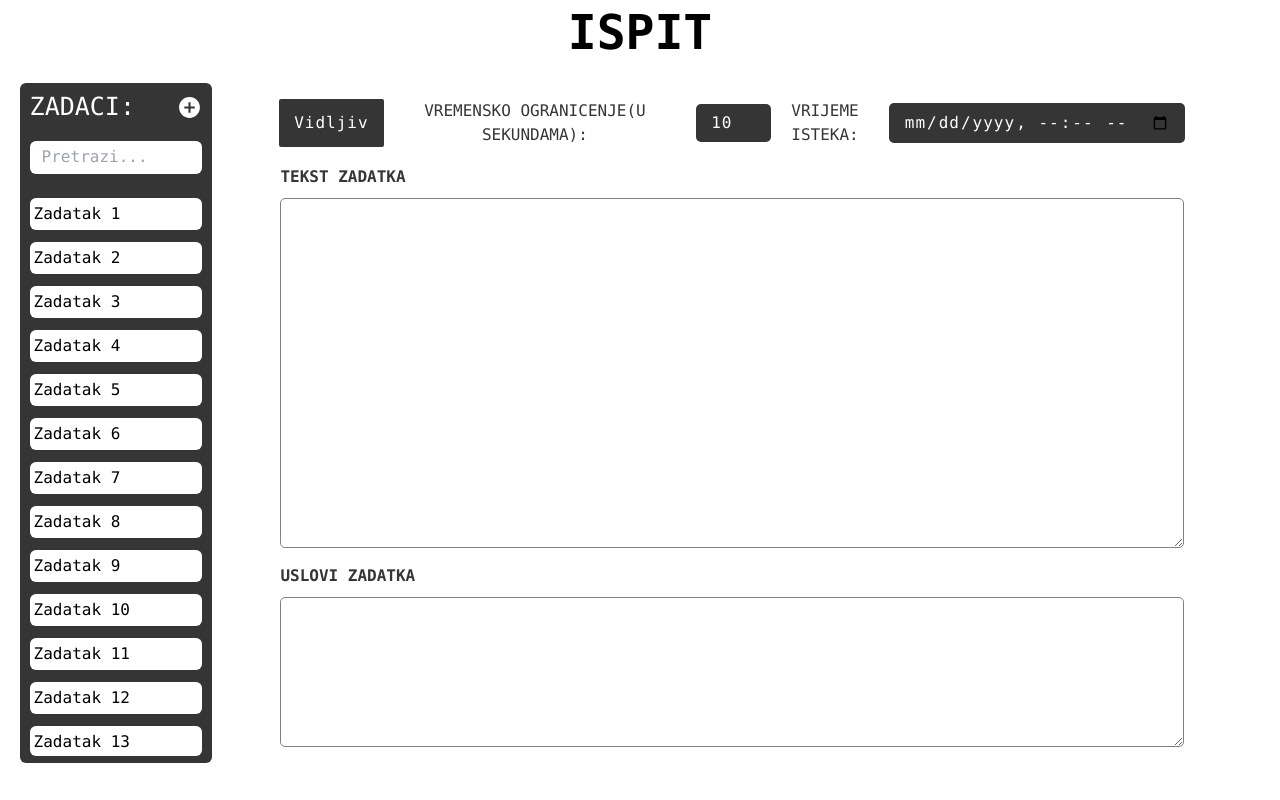
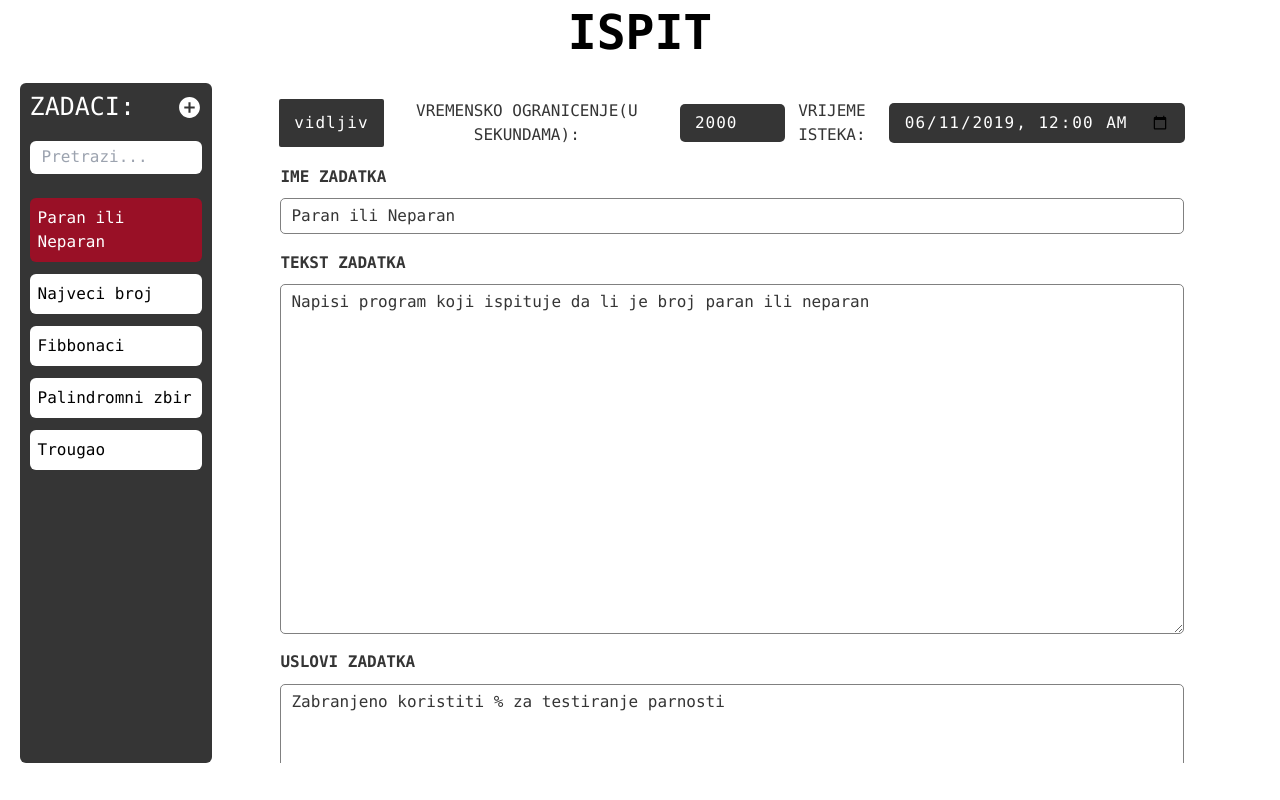
Before and after one commit to AdnanGlc/ai-fit-judge, a React (Create React App) app: page /admin-dashboard in a window 1280 px wide. Built offline with nearby package versions, Linux system fonts and the light colour scheme.

Commit message:
Finished UI

```diff
--- a/package.json
+++ b/package.json
@@ -15,12 +15,13 @@
     "cors": "^2.8.5",
     "dotenv": "^16.0.3",
     "express": "^4.18.2",
+    "jotai": "^2.2.1",
     "openai": "^3.2.1",
     "react": "^18.2.0",
     "react-dom": "^18.2.0",
     "react-icons": "^4.8.0",
     "react-router": "^6.11.1",
-    "react-router-dom": "^6.11.1",
+    "react-router-dom": "^6.13.0",
     "react-scripts": "5.0.1",
     "react-uuid": "^2.0.0",
     "state-local": "^1.0.7",
--- a/src/components/AdminPage/PostavkaZadatka.jsx
+++ b/src/components/AdminPage/PostavkaZadatka.jsx
@@ -1,25 +1,39 @@
-import React from "react";
+import React,{useEffect, useState} from "react";
+import {odabraniZadatak, Zadaci} from '../database/PostavkaZadataka';
+import {useAtom} from 'jotai';
 
 const PostavkaZadatka = () => {
+  const[odabraniZad, setOdabraniZad] = useAtom(odabraniZadatak);
+  const [zadaci, setZadaci] = useAtom(Zadaci)
+  console.log(odabraniZad)
   return (
-    <div className="admin-zadaci w-[75%] bg-white h-auto min-h-[85%] pt-4 ml-5  flex flex-wrap">
-      <div className="ispit-trajanje ml-[2%] w-[96%] pl-2 pr-2">
-        <button className="bg-gray-200">Vidljiv</button>
+    <>
+   <div className="admin-zadaci w-[75%] bg-white h-auto min-h-[85%] pt-4 ml-5  flex flex-wrap">
+   {zadaci.length > 0 &&
+    (
+    <><div className="ispit-trajanje ml-[2%] w-[96%] pl-2 pr-2">
+        <button className="bg-gray-200">{odabraniZad.vidljivost}</button>
         <div>
           <p>Vremensko ogranicenje(u sekundama):</p>
-          <input value={10} type="number" min={1} max={60} />
+          <input value={odabraniZad.vremenskoOgranicenje} type="number" min={1} max={10000}
+          onChange={(e)=>setOdabraniZad({...odabraniZad, vremenskoOgranicenje:e.target.value})} />
+
         </div>
         <div>
           <p>Vrijeme isteka:</p>
-          <input type="datetime-local" />
+          <input type="datetime-local"
+          value={odabraniZad.istekZadatka}
+          onchange={(e)=>console.log(e.target.value)} />
         </div>
       </div>
       {/* --------------------tekst i uslovi zadatka zadatka-------------------- */}
       <div className="ml-[2%] w-[96%] bg-white h-auto border-slate-500 rounded-md">
+      <h2 className="ml-[1%] mt-2 font-bold">Ime zadatka</h2>
+        <input className="bg-white w-[98%] h-[auto] m-[1%] p-1" value={odabraniZad.imeZadatka} onChange={(e)=>setOdabraniZad({...odabraniZad, imeZadatka:e.target.value})}></input>
         <h2 className="ml-[1%] mt-2 font-bold">Tekst zadatka</h2>
-        <textarea className=" bg-slate-100 w-[98%] h-[350px] m-[1%] p-1"></textarea>
+        <textarea className=" bg-slate-100 w-[98%] h-[350px] m-[1%] p-1" value={odabraniZad.tekstZadatka} onChange={(e)=>setOdabraniZad({...odabraniZad, tekstZadatka:e.target.value})}></textarea>
         <h2 className="ml-[1%] font-bold">Uslovi zadatka</h2>
-        <textarea className="bg-slate-100 w-[98%] h-[150px] m-[1%] p-1"></textarea>
+        <textarea className="bg-slate-100 w-[98%] h-[150px] m-[1%] p-1" value={odabraniZad.usloviZadatka} onChange={(e)=>setOdabraniZad({...odabraniZad, usloviZadatka:e.target.value})}></textarea>
       </div>
       {/* --------------------Kod zadatka, primjeri inputa i outputa--------------------  */}
       <div className=" ml-[2%] w-[96%]   border-2 border-slate-500 rounded-md flex flex-wrap">
@@ -27,56 +41,149 @@ const PostavkaZadatka = () => {
         <textarea
           className="bg-slate-100 w-[100%] h-[550px] m-[1%] p-1"
           placeholder="Ovdje postavite ispravan kod zadatka"
+          value={odabraniZad.kodZadatka} onChange={(e)=>setOdabraniZad({...odabraniZad, kodZadatka:e.target.value})}
+
         ></textarea>
       </div>
       {/* .........inputi i outputi......... */}
+      <h1 className="mt-10 text-2xl text-[#813636] font-bold w-[96%] pl-2 pr-2 m-auto">Otkriveni primjeri</h1>
       <div className="primjeriInputa w-[96%] pl-2 pr-2 ">
-        <div className="primjer ">
-          <div className="">
-            <h3>Primjer inputa 1</h3>
-            <textarea placeholder="input 1: npr. 'Unesite n:5'"></textarea>
-          </div>
-          <div className="">
-            <h3>Primjer outputa 1</h3>
-            <textarea placeholder="output 1: npr. 'Broj je paran'"></textarea>
-          </div>
+        {odabraniZad.testPrimjeri && odabraniZad.testPrimjeri.map((primjer, i)=>{
+          return (
+          <div className="primjer" key={i}>
+
+              <h3>Primjer inputa {i+1}</h3>
+              <textarea placeholder="" value={primjer.ulaz} onChange={(e)=>{
+                    let lista = odabraniZad.testPrimjeri.map((pr,j)=>{
+                      if(i === j){
+                        pr.ulaz = e.target.value;
+                      }
+                      return pr;
+                    })
+                    setOdabraniZad({...odabraniZad,testPrimjeri:lista})
+
+
+              }}></textarea>
+
+
+              <h3>Primjer outputa {i+1}</h3>
+              <textarea placeholder="" value={primjer.izlaz} onChange={(e)=>{
+                let lista = odabraniZad.testPrimjeri.map((pr,j)=>{
+                  if(i === j){
+                    pr.izlaz = e.target.value;
+                  }
+                  return pr;
+                })
+                setOdabraniZad({...odabraniZad,testPrimjeri:lista})
+              }}></textarea>
+
+            </div>
+          )
+        })}
+        <div className="primjer" onClick={()=>{
+          setOdabraniZad({...odabraniZad,testPrimjeri:[...odabraniZad.testPrimjeri, {ulaz:"",izlaz:""}]})
+        }}>
+          Add New input
+        </div>
         </div>
 
-        <div className="primjer ">
-          <div className="">
-            <h3>Primjer inputa 1</h3>
-            <textarea placeholder="input 1: npr. 'Unesite n:5'"></textarea>
-          </div>
-          <div className="">
-            <h3>Primjer outputa 1</h3>
-            <textarea
-              className="text-white"
-              placeholder="output 1: npr. 'Broj je paran'"
-            ></textarea>
-          </div>
+        <h1 className="mt-10 text-2xl text-[#813636] font-bold w-[96%] pl-2 pr-2 m-auto">Skriveni primjeri</h1>
+        <div className="primjeriInputa w-[96%] pl-2 pr-2 ">
+        {odabraniZad.testPrimjeri && odabraniZad.skriveniTestPrimjeri.map((primjer, i)=>{
+          return (
+          <div className="primjer" key={i}>
+
+              <h3>Primjer inputa {i+1}</h3>
+              <textarea placeholder="" value={primjer.ulaz} onChange={(e)=>{
+                    let lista = odabraniZad.skriveniTestPrimjeri.map((pr,j)=>{
+                      if(i === j){
+                        pr.ulaz = e.target.value;
+                      }
+                      return pr;
+                    })
+                    setOdabraniZad({...odabraniZad,skriveniTestPrimjeri:lista})
+
+
+              }}></textarea>
+
+
+              <h3>Primjer outputa {i+1}</h3>
+              <textarea placeholder="" value={primjer.izlaz} onChange={(e)=>{
+                let lista = odabraniZad.skriveniTestPrimjeri.map((pr,j)=>{
+                  if(i === j){
+                    pr.izlaz = e.target.value;
+                  }
+                  return pr;
+                })
+                setOdabraniZad({...odabraniZad,skriveniTestPrimjeri:lista})
+              }}></textarea>
+
+            </div>
+          )
+        })}
+        <div className="primjer" onClick={()=>{
+          setOdabraniZad({...odabraniZad,skriveniTestPrimjeri:[...odabraniZad.skriveniTestPrimjeri, {ulaz:"",izlaz:""}]})
+        }}>
+          Add New input
+        </div>
         </div>
 
-        <div className="primjer">
-          <div className="">
-            <h3>Primjer inputa 1</h3>
-            <textarea placeholder="input 1: npr. 'Unesite n:5'"></textarea>
-          </div>
-          <div className="">
-            <h3>Primjer outputa 1</h3>
-            <textarea placeholder="output 1: npr. 'Broj je paran'"></textarea>
-          </div>
-        </div>
-      </div>
       <div className="buttons m-[2%] w-[98%] rounded-md flex justify-end p-2">
-        <button className="delete text-sm px-5 py-2.5 text-center mr-2 mb-2">
+        <button className="delete text-sm px-5 py-2.5 text-center mr-2 mb-2"
+        onClick={()=>{
+          let lista = zadaci.filter(zad=>zad.zadatakID !== odabraniZad.zadatakID)
+          setZadaci([...lista])
+          console.log(lista)
+          if(lista.length !==  0){
+          setOdabraniZad(lista[lista.length-1])
+          }else{
+            setOdabraniZad({})
+          }
+          // }else{
+          //   setOdabraniZad({ zadatakID: "",
+          //   imeZadatka: "",
+          //   tekstZadatka:
+          //     "",
+          //   usloviZadatka:
+          //     "",
+          //   slika: "",
+          //   podudarnost: "",
+          //   vidljivost: "",
+          //   vremenskoOgranicenje: "", //ms
+          //   istekZadatka: "",
+          //   testPrimjeri: [
+
+          //   ],
+          //   skriveniTestPrimjeri: [
+
+          //   ],})
+          // }
+          }}>
           Obrisi zadatak
         </button>
-        <button className="update text-sm px-5 py-2.5 text-white text-center mr-2 mb-2">
+        <button className="update text-sm px-5 py-2.5 text-white text-center mr-2 mb-2"
+
+        onClick={()=>{
+          let lista = zadaci.map((zad,i)=>{
+            if(i==parseInt(odabraniZad.zadatakID) - 1){
+              zad = odabraniZad;
+            }
+            return zad;
+          })
+          setZadaci(lista)
+          setOdabraniZad(odabraniZad)
+        }
+        }>
           Azuriraj zadatak
         </button>
       </div>
+      </>
+        )}
+        {zadaci.length == 0 && <h1 className="w-full text-center uppercase text-2xl">Napravite zadatak da biste mogli uređivati!</h1>}
+
     </div>
-  );
+     </>
+  )
 };
 
 export default PostavkaZadatka;
--- a/src/components/AdminPage/ZadaciSidebar.jsx
+++ b/src/components/AdminPage/ZadaciSidebar.jsx
@@ -1,32 +1,59 @@
-import React from "react";
+import React, { useEffect } from "react";
 import "./admin.css";
 import { MdAddCircle } from "react-icons/md";
+import {Zadaci} from '../database/PostavkaZadataka'
+import {odabraniZadatak} from '../database/PostavkaZadataka'
+import {useAtom} from 'jotai'
 
 const ZadaciSidebar = () => {
-  const listaZadataka = [];
-  for (let i = 1; i <= 100; i++) {
-    listaZadataka.push(
-      <li
-        className="mt-3 flex bg-white p-1 rounded-md hover:opacity-70 relative"
-        key={i}
-      >
-        <button className="w-full text-left">Zadatak {i}</button>
-      </li>
-    );
+const [zadaci, setZadaci] = useAtom(Zadaci);
+const[odabraniZad, setOdabraniZadatak] = useAtom(odabraniZadatak)
+useEffect(()=>{
+  if(zadaci.length > 0){
+setOdabraniZadatak(zadaci[0]);
   }
-
+},[])
   return (
     <div className="sidebar  md:w-[15%] h-full md:h-[85vh] m-5 rounded-md border-1 pt-3 pb-11 flex flex-wrap justify-center">
       <div className="zadaci">
         <p>Zadaci:</p>
-        <MdAddCircle className="add"></MdAddCircle>
+        <MdAddCircle
+        className="add"
+        onClick={()=>{setZadaci([...zadaci,{
+          zadatakID:zadaci.length+1,
+          imeZadatka: "",
+          tekstZadatka:"",
+          usloviZadatka:"",
+          slika: "",
+          podudarnost: "",
+          vidljivost: "Nevidljiv",
+          vremenskoOgranicenje: "", //ms
+          istekZadatka: "",
+          testPrimjeri: [],
+          skriveniTestPrimjeri: []
+        }
+      ])
+      }}
+        ></MdAddCircle>
       </div>
       <input
         placeholder="Pretrazi..."
         className=" bg-white rounded-md pl-3 mt-1 md:w-[90%] p-1 w-full border-none"
       />
       <ul className="border-slate-500 mt-3 w-full md:w-[90%] rounded-md h-[85%]">
-        {listaZadataka}
+        {zadaci.length == 0 && <h1 className="text-center uppercase text-white">Nema zadataka!</h1>}
+        {zadaci.map(zadatak=>{
+        return(<li
+
+         className={zadatak.zadatakID === odabraniZad.zadatakID ? "mt-3 flex bg-[#991026] text-white p-2 rounded-md hover:opacity-70 relative" : "mt-3 flex bg-white p-2 rounded-md hover:opacity-70 relative"}
+         onClick={()=>{
+          setOdabraniZadatak(zadatak);
+         }}
+       >
+         {zadatak.imeZadatka}
+       </li>)
+
+        })}
       </ul>
     </div>
   );
--- a/src/components/AdminPage/admin.css
+++ b/src/components/AdminPage/admin.css
@@ -67,7 +67,7 @@
 .admin-zadaci div {
   border: none;
 }
-.admin-zadaci textarea {
+.admin-zadaci textarea,.admin-zadaci input {
   border: 1px solid grey;
   background-color: white;
   padding: 5px 10px;
@@ -93,12 +93,17 @@
 }
 .primjer {
   font-weight: bold;
-  width: 45%;
   margin-top: 20px;
+  display:flex;
+  flex-direction: column;
+  align-items: center;
+  justify-content: center;
+  width:48%;
 }
 .primjer h3 {
   font-size: 18px;
   margin-bottom: 5px;
+  width: 100%;
 }
 .ispit-trajanje {
   background-color: transparent;
@@ -126,6 +131,7 @@
   padding: 7px 15px;
   letter-spacing: 1px;
   border-radius: 5px;
+  width:auto;
 }
 
 .buttons button {
--- a/src/components/StudentPage/StudentDashboard.jsx
+++ b/src/components/StudentPage/StudentDashboard.jsx
@@ -4,6 +4,7 @@ import ZadatakContent from "./ZadatakContent";
 import { Zadaci } from "../database/PostavkaZadataka";
 import axios from "axios";
 import { Configuration, OpenAIApi } from "openai";
+import {useAtom} from 'jotai';
 
 const defaultCode = `
 #include<iostream>
@@ -23,23 +24,26 @@ const StudentDashboard = () => {
   const openai = new OpenAIApi(configuration);
   const [zadatakIndex, setZadatakIndex] = useState(0);
   //----------------------------------------------//
+  const [zadaci,setZadaci] = useAtom(Zadaci);
   const [code, setCode] = useState("");
   const [rezultati, setRezultati] = useState(["", "", ""]);
   const [sviRezultati, setSviRezultati] = useState(
     new Array(Zadaci.length).fill(["", "", ""])
   );
+  console.log(zadaci)
+
   const [brojIspravnih, setBrojIspravnih] = useState(0);
   const [colors, setColors] = useState(
-    new Array(Zadaci.length).fill([
+    new Array(zadaci.length).fill([
       "rgb(255,255,255)",
       "rgb(255,255,255)",
       "rgb(255,255,255)",
     ])
   );
   const [kodovi, setKodovi] = useState(
-    new Array(Zadaci.length).fill(defaultCode)
+    new Array(zadaci.length).fill(defaultCode)
   );
-  const [prikazContent, setPrikazContent] = useState(Zadaci[0].tekstZadatka);
+  const [prikazContent, setPrikazContent] = useState(zadaci[0].tekstZadatka);
   //-------funckije-------------------------------//
   const saveCodeChange = (value) => {
     let tempKodovi = kodovi;
@@ -49,8 +53,8 @@ const StudentDashboard = () => {
   };
   const promijeniPrikaz = (p) => {
     if (p === "tekstZadatka")
-      setPrikazContent(Zadaci[zadatakIndex].tekstZadatka || "");
-    else setPrikazContent(Zadaci[zadatakIndex].usloviZadatka || "");
+      setPrikazContent(zadaci[zadatakIndex].tekstZadatka || "");
+    else setPrikazContent(zadaci[zadatakIndex].usloviZadatka || "");
   };
   //-----------------kompajliranje----------------//
   //c++ kompajliranje
@@ -107,8 +111,8 @@ const StudentDashboard = () => {
     setIsCompiling(true);
     setRezultati([]);
     const results = rezultati;
-    if (Zadaci[zadatakIndex].podudarnost === "identicna") {
-      const testCases = Zadaci[zadatakIndex].skriveniTestPrimjeri;
+    if (zadaci[zadatakIndex].podudarnost === "identicna") {
+      const testCases = zadaci[zadatakIndex].skriveniTestPrimjeri;
       for (let i = 0; i < testCases.length; i++) {
         const testCase = testCases[i];
         const result = await compileCode(testCase.ulaz);
@@ -116,15 +120,15 @@ const StudentDashboard = () => {
       }
       setRezultati(results);
     }
-    if (Zadaci[zadatakIndex].podudarnost === "ispravna") {
+    if (zadaci[zadatakIndex].podudarnost === "ispravna") {
       const tacanZadatak = await generateResponse(
         `odgovori samo sa Da ili Ne, da li kod ispunjava uslove zadatka i da li je ispravan,
-      zadatak:${Zadaci[zadatakIndex].tekstZadatka}\nuslovi:${Zadaci[zadatakIndex].usloviZadatka}\nkod:${code}`
+      zadatak:${zadaci[zadatakIndex].tekstZadatka}\nuslovi:${zadaci[zadatakIndex].usloviZadatka}\nkod:${code}`
       );
       if (tacanZadatak === true) {
-        results[0] = Zadaci[zadatakIndex].skriveniTestPrimjeri[0].izlaz;
-        results[1] = Zadaci[zadatakIndex].skriveniTestPrimjeri[1].izlaz;
-        results[2] = Zadaci[zadatakIndex].skriveniTestPrimjeri[2].izlaz;
+        results[0] = zadaci[zadatakIndex].skriveniTestPrimjeri[0].izlaz;
+        results[1] = zadaci[zadatakIndex].skriveniTestPrimjeri[1].izlaz;
+        results[2] = zadaci[zadatakIndex].skriveniTestPrimjeri[2].izlaz;
       }
       setRezultati(results);
     }
@@ -135,15 +139,15 @@ const StudentDashboard = () => {
     let tempAllColors = colors,
       tempColors = [],
       tempBrISpravnih = brojIspravnih;
-    if (results[0] === Zadaci[zadatakIndex].skriveniTestPrimjeri[0].izlaz) {
+    if (results[0] === zadaci[zadatakIndex].skriveniTestPrimjeri[0].izlaz) {
       tempColors.push("#2bc016");
       tempBrISpravnih++;
     } else tempColors.push("#ea2b1f");
-    if (results[1] === Zadaci[zadatakIndex].skriveniTestPrimjeri[1].izlaz) {
+    if (results[1] === zadaci[zadatakIndex].skriveniTestPrimjeri[1].izlaz) {
       tempColors.push("#2bc016");
       tempBrISpravnih++;
     } else tempColors.push("#ea2b1f");
-    if (results[2] === Zadaci[zadatakIndex].skriveniTestPrimjeri[2].izlaz) {
+    if (results[2] === zadaci[zadatakIndex].skriveniTestPrimjeri[2].izlaz) {
       tempColors.push("#2bc016");
       tempBrISpravnih++;
     } else tempColors.push("#ea2b1f");
@@ -158,7 +162,7 @@ const StudentDashboard = () => {
 
   //-------- filtriraje -------------//
   const filterZadatke = (searchString) => {
-    let tempZadaci = (Zadaci || []).filter((zadatak) => {
+    let tempZadaci = (zadaci || []).filter((zadatak) => {
       return zadatak.imeZadatka
         .toLocaleLowerCase()
         .includes(searchString.toLocaleLowerCase());
@@ -167,7 +171,7 @@ const StudentDashboard = () => {
   };
   //---------- use effect --------------//
   const promijeniZadatak = (index) => {
-    setPrikazContent(Zadaci[index].tekstZadatka);
+    setPrikazContent(zadaci[index].tekstZadatka);
     setZadatakIndex(index);
     setCode(kodovi[index]);
     setRezultati(sviRezultati[index]);
@@ -176,7 +180,7 @@ const StudentDashboard = () => {
     <div className="bg-white flex font-mono">
 
       <ZadaciSidebar
-        Zadaci={Zadaci}
+        Zadaci={zadaci}
         promijeniZadatak={promijeniZadatak}
         zadatakIndex={zadatakIndex}
         filterZadatke={filterZadatke}
@@ -184,7 +188,7 @@ const StudentDashboard = () => {
         brojIspravnih={brojIspravnih}
       />
       <ZadatakContent
-        Zadaci={Zadaci}
+        Zadaci={zadaci}
         zadatakIndex={zadatakIndex}
         setCode={setCode}
         kodovi={kodovi}
--- a/src/components/StudentPage/ZadaciSidebar.jsx
+++ b/src/components/StudentPage/ZadaciSidebar.jsx
@@ -1,14 +1,16 @@
 import React from "react";
 import "./student.css";
+import {useAtom} from 'jotai';
+import {Zadaci} from '../database/PostavkaZadataka'
 const ZadaciSidebar = ({
-  Zadaci,
   promijeniZadatak,
   zadatakIndex,
   colors,
   filterZadatke,
   brojIspravnih,
 }) => {
-  let completionColors = new Array(Zadaci.length).fill("rgb(255,255,255)");
+  const [zadaci,setZadaci] = useAtom(Zadaci);
+  let completionColors = new Array(zadaci.length).fill("rgb(255,255,255)");
   for (let i = 0; i < colors.length; i++) {
     if (colors[i][0] === "rgb(255,255,255)") continue;
     if (
@@ -26,7 +28,7 @@ const ZadaciSidebar = ({
     else completionColors[i] = "orange";
   }
   const listaZadataka = [];
-  for (let i = 0; i < Zadaci.length; i++) {
+  for (let i = 0; i < zadaci.length; i++) {
     listaZadataka.push(
       <li
         className="flex rounded-md font-bold hover:opacity-70 relative border-[3px]"
@@ -36,7 +38,7 @@ const ZadaciSidebar = ({
           className="w-full relative text-left"
           onClick={() => promijeniZadatak(i)}
         >
-          {Zadaci[i].imeZadatka}
+          {zadaci[i].imeZadatka}
           <div
             className=" flag w-3 h-3 mt-[6px] rounded-full absolute right-0 top-0 border-[#3C6E71] border-2"
             style={{ backgroundColor: completionColors[i] }}
@@ -53,7 +55,7 @@ const ZadaciSidebar = ({
         {listaZadataka}
       </ul>
       <p className=" w-[90%] text-center text-white text-lg uppercase font-semibold tracking-wider">
-        Uradjeno: {brojIspravnih}/{Zadaci.length * 3}
+        Uradjeno: {brojIspravnih}/{zadaci.length * 3}
       </p>
     </div>
   );
--- a/src/components/StudentPage/ZadatakContent.jsx
+++ b/src/components/StudentPage/ZadatakContent.jsx
@@ -20,7 +20,7 @@ const ZadatakContent = ({
   //-------------- zadaci --------------//
   const [theme, setTheme] = useState("vs-dark");
   const [tpIndex, setTpIndex] = useState(0); //test primer index
-
+  console.log(Zadaci)
   return (
     //container
     <div
--- a/src/components/database/PostavkaZadataka.jsx
+++ b/src/components/database/PostavkaZadataka.jsx
@@ -1,4 +1,6 @@
-export const Zadaci = [
+
+import { atom } from 'jotai'
+export const Zadaci = atom([
   {
     zadatakID: "1",
     imeZadatka: "Paran ili Neparan",
@@ -8,8 +10,8 @@ export const Zadaci = [
     slika: "",
     podudarnost: "ispravna",
     vidljivost: "vidljiv",
-    vremeskoOgranicenje: "2000", //ms
-    istekZadatka: "10-05-2023",
+    vremenskoOgranicenje: "2000", //ms
+    istekZadatka: "2019-06-11T00:00",
     testPrimjeri: [
       { ulaz: "12", izlaz: "Paran" },
       { ulaz: "-1", izlaz: "Neparan" },
@@ -30,8 +32,8 @@ export const Zadaci = [
     slika: "",
     podudarnost: "ispravna",
     vidljivost: "vidljiv",
-    vremeskoOgranicenje: "2000", //ms
-    istekZadatka: "10-05-2023",
+    vremenskoOgranicenje: "2000", //ms
+    istekZadatka: "2019-06-11T00:00",
     testPrimjeri: [
       { ulaz: "12 23 33", izlaz: "33" },
       { ulaz: "-1 -123 -124", izlaz: "-1" },
@@ -52,9 +54,9 @@ export const Zadaci = [
       "Mora se koristiti rekurzija\nUkoliko se desio owerflow nad intom vratiti '0'",
     slika: "",
     podudarnost: "ispravna",
-    vidljivost: "vidljiv",
-    vremeskoOgranicenje: "2000", //ms
-    istekZadatka: "10-05-2023",
+    vidljivost: "nevidljiv",
+    vremenskoOgranicenje: "2000", //ms
+    istekZadatka: "2019-07-11T00:00",
     testPrimjeri: [
       { ulaz: "1", izlaz: "1" },
       { ulaz: "0", izlaz: "1" },
@@ -73,11 +75,12 @@ export const Zadaci = [
       "Omogučiti unos dva broja X i Y iz intervala od 10 do 5000. Kreirati program koji će pronaći i ispisati sve brojeve od X do Y (uključujući granične vrijednosti) za koje važi da je obrnuti broj djeljiv sa njegovom sumom cifara. Za olakšanje rješenja zadataka napraviri funkcije za obrtanje poretka cifara i za sumu cifara. Npr. Za broj 144 vrijedi da mu je suma cifara 9 i da je broj koji se dobije nakon što se njegove cifre obrnu 441, djeljiv sa 9.",
     usloviZadatka:
       "Zabranjeno koristiti pomocne biblioteke\nZabranjeno obrnuti broj uz pomoc stringova",
+    kodZadatka:"",
     slika: "",
     podudarnost: "identicna",
     vidljivost: "vidljiv",
-    vremeskoOgranicenje: "2000", //ms
-    istekZadatka: "10-05-2023",
+    vremenskoOgranicenje: "2000", //ms
+    istekZadatka: "2019-06-11T00:00",
     testPrimjeri: [
       {
         ulaz: "11 150",
@@ -122,8 +125,8 @@ export const Zadaci = [
     slika: "",
     podudarnost: "identicna",
     vidljivost: "vidljiv",
-    vremeskoOgranicenje: "2000", //ms
-    istekZadatka: "10-05-2023",
+    vremenskoOgranicenje: "2000", //ms
+    istekZadatka: "2019-06-11T00:00",
     testPrimjeri: [
       {
         ulaz: "3",
@@ -164,7 +167,9 @@ export const Zadaci = [
       },
     ],
   },
-];
+]);
+
+export const odabraniZadatak = atom({});
 //kodovi
 /*
 
```
Also changed, not shown: src/components/AdminPage/AdminDashboard.jsx (+5 -3 lines), 1 other file (tests, documents, lock files or other folders).
